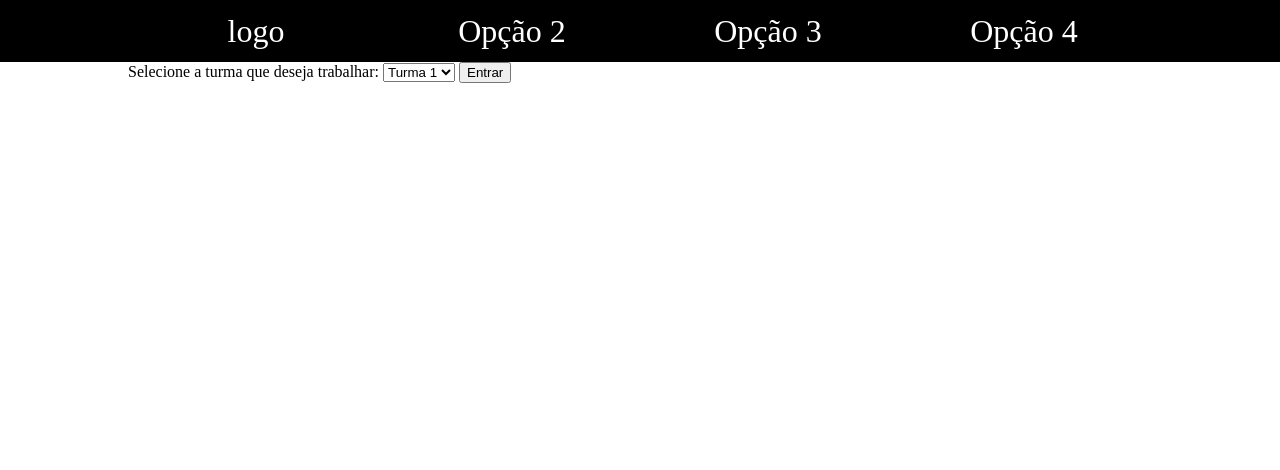
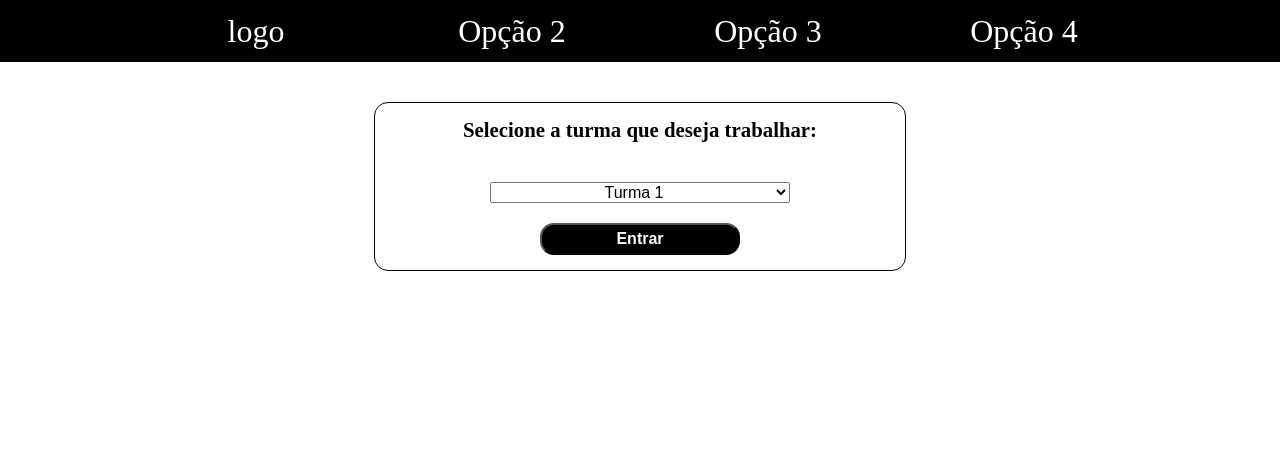
Before and after one commit to Gabrie1Alves/Sistema-de-Gerenciamento-de-Dados-Voltado-Para-Institui-es-de-Ensino, a PHP site: page /turma.php in a window 1280 px wide. Shown: the top 470 px of the page. Run offline with PHP 8.4, Linux system fonts and the light colour scheme.

Commit message:
Alterações na pagina de seleção de turma

```diff
--- /dev/null
+++ b/css/todos/turma.css
@@ -0,0 +1,32 @@
+p{
+    width: 100%;
+    text-align: center;
+    font-size: 1.3rem;
+    font-weight: 600;
+}
+.formTurma{
+    padding: 15px;
+    width: 500px;
+    margin: auto;
+    margin-top: 40px;
+    border: 1px solid black;
+    border-radius: 14px;
+}
+.select{
+    width: 300px;
+    font-size: 1rem;
+    text-align: center;
+    margin:40px 0 20px 0;
+    margin-left: calc(50% - 150px);
+}
+.btn{
+    width: 200px;
+    font-size: 1rem;
+    margin-left: calc(50% - 100px);
+    background-color: black;
+    color: white;
+    border-radius: 14px;
+    font-weight: 600;
+    padding: 5px 0;
+    cursor: pointer;
+}
--- a/pag/turma/turma.php
+++ b/pag/turma/turma.php
@@ -21,19 +21,22 @@
 
         <!-- CSS -->
         <link rel="stylesheet" href="../../css/geral/css.css">
+        <link rel="stylesheet" href="../../css/todos/turma.css">
     </head>
     <body>
         <?php include_once '../../header_footer/header.php'?>
 
         <div class="container">
             <form enctype = "multipart/form-data" form action="<?= $url?>" method="POST">
-                Selecione a turma que deseja trabalhar:
-                <select name="turma" id="turma">
-                    <option value="turma1">Turma 1</option>
-                    <option value="turma2">Turma 2</option>
-                </select>
-
-                <button class="login_btn" type="submit">Entrar</button>
+                <div class="formTurma">
+                    <p>Selecione a turma que deseja trabalhar:</p>
+                    <select class="select" name="turma" id="turma">
+                        <option value="turma1">Turma 1</option>
+                        <option value="turma2">Turma 2</option>
+                    </select>
+                    <br>
+                    <button class="btn" type="submit">Entrar</button>
+                </div>
             </form>
         </div>
 
```
